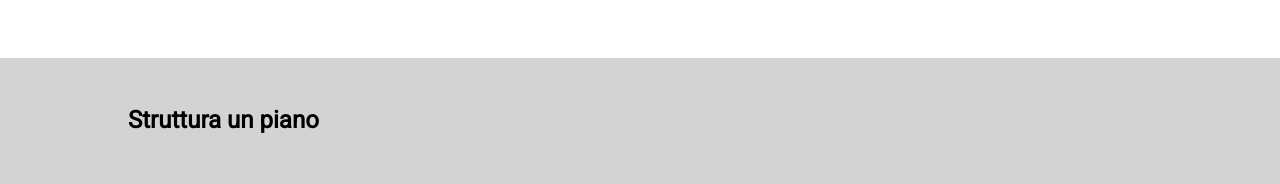
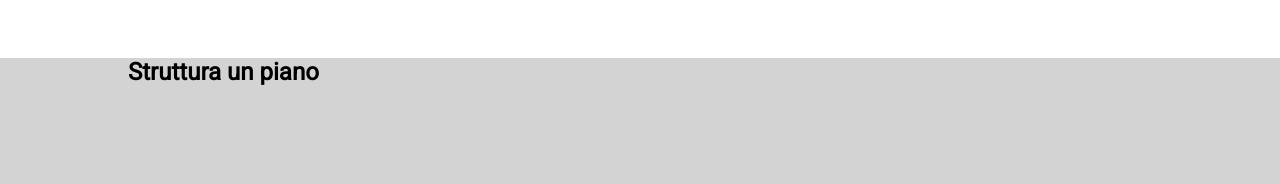
Before and after one commit to TommasoAgo/htmlcss-fluentify, a plain HTML site: page index.html in a window 1280 px wide. Shown: the part 1731-1915 px from the top of the page. Drawn offline with Linux system fonts and the light colour scheme.

Commit message:
Aggiustato grandezze footer

```diff
--- a/css/style.css
+++ b/css/style.css
@@ -236,8 +236,9 @@ nav ul li {
 .footer {
     background-color: #d3d3d3;
     height: 137px;
+    width: 100%;
 }
 
-footer .col h2 {
-    margin: 25% 0;
+.footer .col {
+    width: 50%;
 }
--- a/index.html
+++ b/index.html
@@ -149,7 +149,7 @@
     <footer class="footer clearfix">
     <div class="container">
         <!-- First Column -->
-        <div class="col">
+        <div class="footer-left col">
             <h2>
                 Struttura un piano
             </h2>
```
